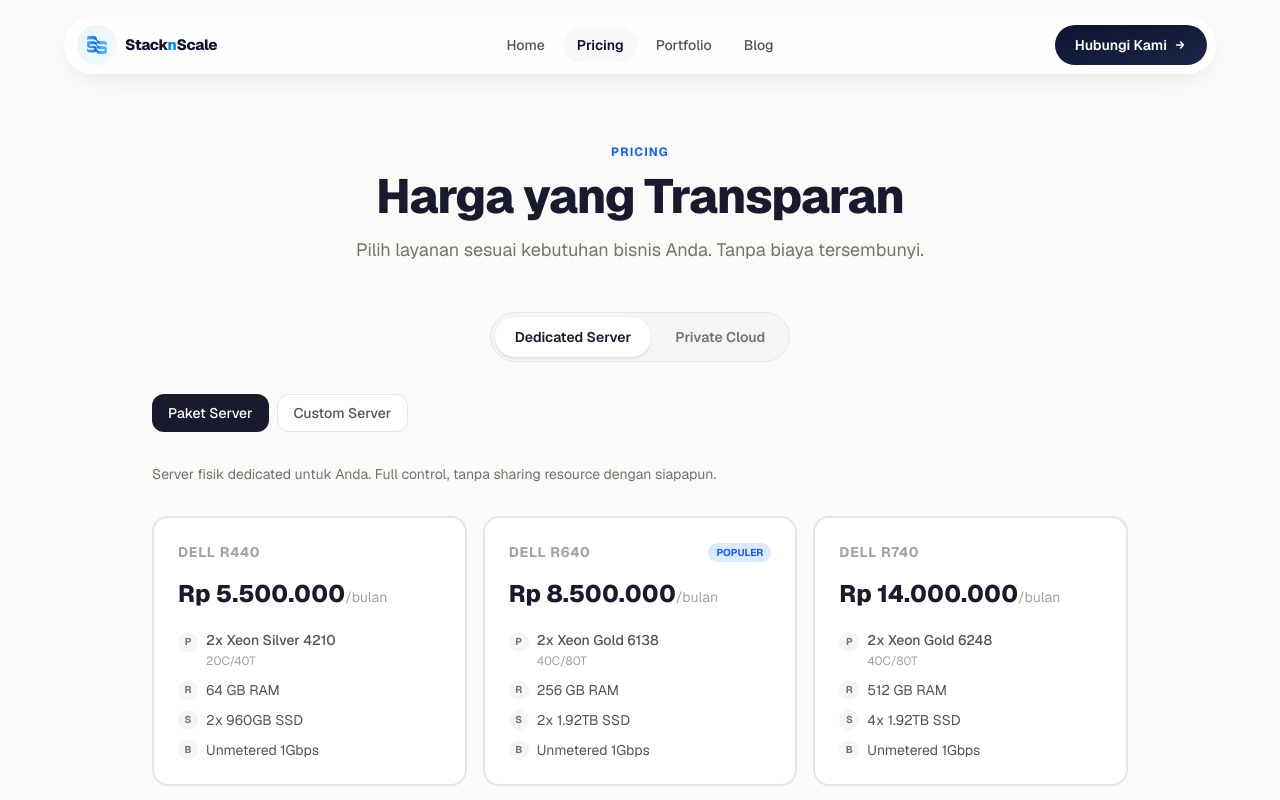
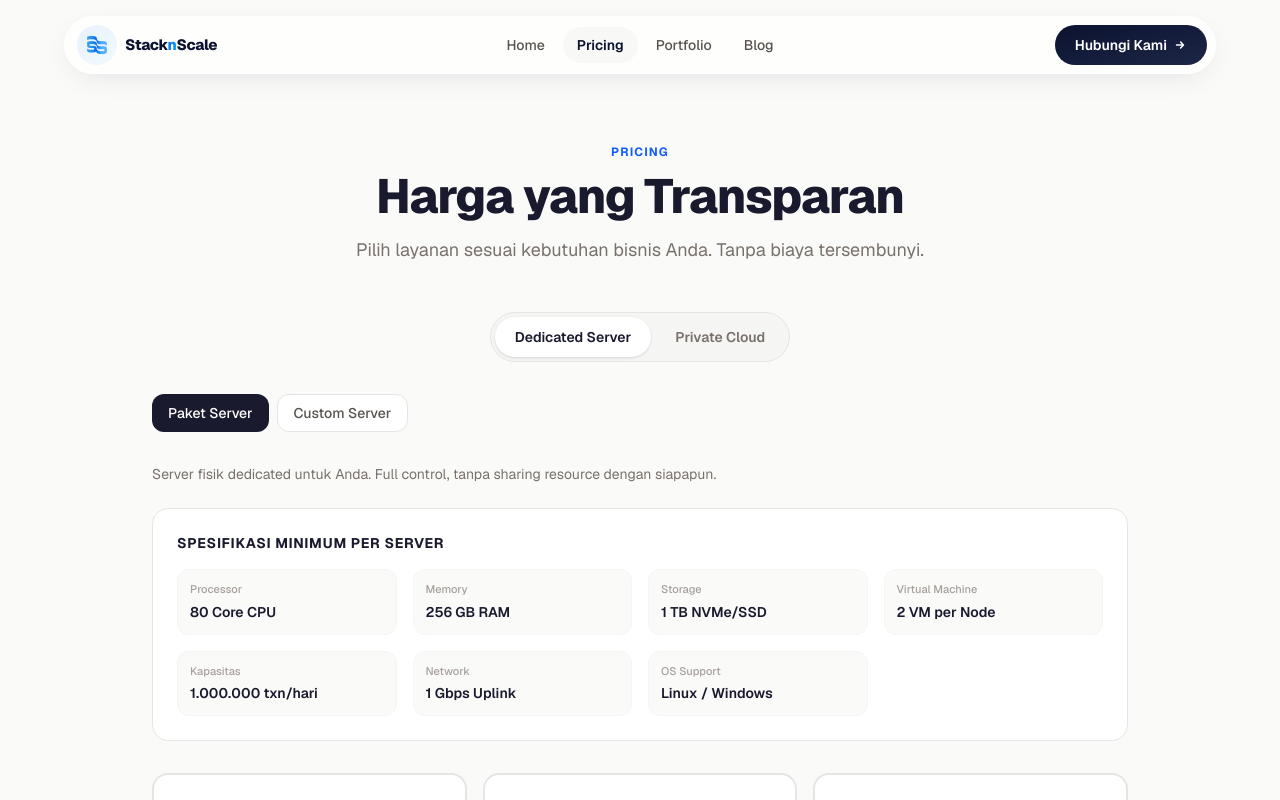
Before and after one commit to agilalaydrus/stacknscale, a Next.js app in the folder frontend/: page /pricing in a window 1280 px wide. Shown: the top 800 px of the page. Built offline with nearby package versions, Linux system fonts and the light colour scheme.

Commit message:
update: set minimum server spec (80C/256GB/1TB NVMe), remove R440, add spec tables

```diff
--- a/frontend/app/pricing/components/DSSection.tsx
+++ b/frontend/app/pricing/components/DSSection.tsx
@@ -3,17 +3,15 @@
 import { useState, useMemo } from "react";
 
 const DS_PACKAGES = [
-  { name: "Dell R440", cpu: "2x Xeon Silver 4210", cores: "20C/40T", ram: 64, storage: "2x 960GB SSD", bandwidth: "Unmetered 1Gbps", price: 5500000, badge: null },
-  { name: "Dell R640", cpu: "2x Xeon Gold 6138", cores: "40C/80T", ram: 256, storage: "2x 1.92TB SSD", bandwidth: "Unmetered 1Gbps", price: 8500000, badge: "POPULER" },
-  { name: "Dell R740", cpu: "2x Xeon Gold 6248", cores: "40C/80T", ram: 512, storage: "4x 1.92TB SSD", bandwidth: "Unmetered 1Gbps", price: 14000000, badge: null },
-  { name: "Dell R650", cpu: "2x Xeon Gold 6330", cores: "56C/112T", ram: 512, storage: "2x 3.84TB NVMe", bandwidth: "Unmetered 10Gbps", price: 18500000, badge: "GEN 15" },
-  { name: "Dell R750", cpu: "2x Xeon Gold 6348", cores: "56C/112T", ram: 1024, storage: "4x 3.84TB NVMe", bandwidth: "Unmetered 10Gbps", price: 28000000, badge: "FLAGSHIP" },
+  { name: "Dell R640", cpu: "2x Xeon Gold 6138", cores: "40C/80T", ram: 256, storage: "1 TB NVMe/SSD", vm: "2 VM", bandwidth: "Unmetered 1Gbps", capacity: "1.000.000 txn/hari", os: "Linux / Windows", price: 7500000, badge: null },
+  { name: "Dell R740", cpu: "2x Xeon Gold 6248", cores: "40C/80T", ram: 512, storage: "4x 1.92TB SSD", vm: "4 VM", bandwidth: "Unmetered 1Gbps", capacity: "2.500.000 txn/hari", os: "Linux / Windows", price: 14000000, badge: "POPULER" },
+  { name: "Dell R650", cpu: "2x Xeon Gold 6330", cores: "56C/112T", ram: 512, storage: "2x 3.84TB NVMe", vm: "6 VM", bandwidth: "Unmetered 1Gbps", capacity: "5.000.000 txn/hari", os: "Linux / Windows", price: 18500000, badge: "GEN 15" },
+  { name: "Dell R750", cpu: "2x Xeon Gold 6348", cores: "56C/112T", ram: 1024, storage: "4x 3.84TB NVMe", vm: "8 VM", bandwidth: "Unmetered 10Gbps", capacity: "10.000.000 txn/hari", os: "Linux / Windows", price: 28000000, badge: "FLAGSHIP" },
 ];
 
-type DsModel = "r440" | "r640" | "r740" | "r650" | "r750";
+type DsModel = "r640" | "r740" | "r650" | "r750";
 const DS_MODELS: { key: DsModel; name: string; cpu: string; cores: string; baseRam: number; maxRam: number; ramStep: number; basePrice: number; gen: string }[] = [
-  { key: "r440", name: "Dell R440", cpu: "2x Xeon Silver 4210", cores: "20C/40T", baseRam: 64, maxRam: 256, ramStep: 64, basePrice: 5500000, gen: "Gen 14" },
-  { key: "r640", name: "Dell R640", cpu: "2x Xeon Gold 6138", cores: "40C/80T", baseRam: 128, maxRam: 512, ramStep: 128, basePrice: 8500000, gen: "Gen 14" },
+  { key: "r640", name: "Dell R640", cpu: "2x Xeon Gold 6138", cores: "40C/80T", baseRam: 256, maxRam: 512, ramStep: 128, basePrice: 7500000, gen: "Gen 14" },
   { key: "r740", name: "Dell R740", cpu: "2x Xeon Gold 6248", cores: "40C/80T", baseRam: 256, maxRam: 1024, ramStep: 128, basePrice: 14000000, gen: "Gen 14" },
   { key: "r650", name: "Dell R650", cpu: "2x Xeon Gold 6330", cores: "56C/112T", baseRam: 256, maxRam: 1024, ramStep: 128, basePrice: 18500000, gen: "Gen 15" },
   { key: "r750", name: "Dell R750", cpu: "2x Xeon Gold 6348", cores: "56C/112T", baseRam: 512, maxRam: 2048, ramStep: 256, basePrice: 28000000, gen: "Gen 15" },
@@ -46,7 +44,26 @@ function DSPackages() {
   const [selected, setSelected] = useState<number | null>(null);
   return (
     <div>
-      <p className="text-stone-500 mb-8 text-sm">Server fisik dedicated untuk Anda. Full control, tanpa sharing resource dengan siapapun.</p>
+      <p className="text-stone-500 mb-6 text-sm">Server fisik dedicated untuk Anda. Full control, tanpa sharing resource dengan siapapun.</p>
+      <div className="mb-8 p-6 rounded-2xl bg-white border border-stone-200">
+        <h4 className="text-sm font-bold text-[#1A1A2E] mb-4 uppercase tracking-wider">Spesifikasi Minimum per Server</h4>
+        <div className="grid grid-cols-2 sm:grid-cols-3 md:grid-cols-4 gap-4 text-sm">
+          {[
+            { label: "Processor", value: "80 Core CPU" },
+            { label: "Memory", value: "256 GB RAM" },
+            { label: "Storage", value: "1 TB NVMe/SSD" },
+            { label: "Virtual Machine", value: "2 VM per Node" },
+            { label: "Kapasitas", value: "1.000.000 txn/hari" },
+            { label: "Network", value: "1 Gbps Uplink" },
+            { label: "OS Support", value: "Linux / Windows" },
+          ].map((spec, i) => (
+            <div key={i} className="p-3 rounded-xl bg-stone-50 border border-stone-100">
+              <p className="text-[11px] text-stone-400 font-medium mb-1">{spec.label}</p>
+              <p className="text-[#1A1A2E] font-semibold">{spec.value}</p>
+            </div>
+          ))}
+        </div>
+      </div>
       <div className="grid grid-cols-1 sm:grid-cols-2 lg:grid-cols-3 gap-4 mb-8">
         {DS_PACKAGES.map((pkg, i) => (
           <button key={i} onClick={() => setSelected(i)} className={`text-left p-6 rounded-2xl border-2 transition-all duration-200 ${selected === i ? "border-blue-500 bg-blue-50/50 shadow-lg shadow-blue-100/50" : "border-stone-200 bg-white hover:border-stone-300 hover:shadow-md"}`}>
@@ -59,7 +76,10 @@ function DSPackages() {
               <div className="flex items-start gap-2"><span className="w-5 h-5 rounded-full bg-stone-100 flex items-center justify-center text-[10px] font-bold text-stone-500 mt-0.5 flex-shrink-0">P</span><div><span className="font-medium">{pkg.cpu}</span><br /><span className="text-xs text-stone-400">{pkg.cores}</span></div></div>
               <div className="flex items-center gap-2"><span className="w-5 h-5 rounded-full bg-stone-100 flex items-center justify-center text-[10px] font-bold text-stone-500">R</span>{pkg.ram} GB RAM</div>
               <div className="flex items-center gap-2"><span className="w-5 h-5 rounded-full bg-stone-100 flex items-center justify-center text-[10px] font-bold text-stone-500">S</span>{pkg.storage}</div>
-              <div className="flex items-center gap-2"><span className="w-5 h-5 rounded-full bg-stone-100 flex items-center justify-center text-[10px] font-bold text-stone-500">B</span>{pkg.bandwidth}</div>
+              <div className="flex items-center gap-2"><span className="w-5 h-5 rounded-full bg-stone-100 flex items-center justify-center text-[10px] font-bold text-stone-500">V</span>{pkg.vm} per Node</div>
+              <div className="flex items-center gap-2"><span className="w-5 h-5 rounded-full bg-stone-100 flex items-center justify-center text-[10px] font-bold text-stone-500">K</span>{pkg.capacity}</div>
+              <div className="flex items-center gap-2"><span className="w-5 h-5 rounded-full bg-stone-100 flex items-center justify-center text-[10px] font-bold text-stone-500">N</span>{pkg.bandwidth}</div>
+              <div className="flex items-center gap-2"><span className="w-5 h-5 rounded-full bg-stone-100 flex items-center justify-center text-[10px] font-bold text-stone-500">O</span>{pkg.os}</div>
             </div>
           </button>
         ))}
@@ -70,7 +90,7 @@ function DSPackages() {
 
 function DSCustom() {
   const [model, setModel] = useState<DsModel>("r640");
-  const [ram, setRam] = useState(128);
+  const [ram, setRam] = useState(256);
   const [storageType, setStorageType] = useState<DsStorageType>("ssd");
   const [storageTB, setStorageTB] = useState(2);
   const [bandwidth, setBandwidth] = useState<DsBandwidth>("1g");
--- a/frontend/app/pricing/components/PCSection.tsx
+++ b/frontend/app/pricing/components/PCSection.tsx
@@ -37,7 +37,29 @@ export default function PCSection() {
 
   return (
     <div>
-      <p className="text-stone-500 mb-8 text-sm">Isi kebutuhan infrastruktur Anda untuk mendapat estimasi harga. Harga final ditentukan setelah konsultasi.</p>
+      <p className="text-stone-500 mb-6 text-sm">Isi kebutuhan infrastruktur Anda untuk mendapat estimasi harga. Harga final ditentukan setelah konsultasi.</p>
+
+      {/* Minimum Spec per Node */}
+      <div className="mb-8 p-6 rounded-2xl bg-white border border-stone-200">
+        <h3 className="text-sm font-bold text-[#1A1A2E] mb-4 uppercase tracking-wider">Spesifikasi Minimum per Node</h3>
+        <div className="grid grid-cols-2 sm:grid-cols-3 md:grid-cols-4 gap-4 text-sm">
+          {[
+            { label: "Processor", value: "80 Core CPU" },
+            { label: "Memory", value: "256 GB RAM" },
+            { label: "Storage", value: "1 TB NVMe/SSD" },
+            { label: "Virtual Machine", value: "2 VM per Node" },
+            { label: "Kapasitas", value: "1.000.000 txn/hari" },
+            { label: "Network", value: "1 Gbps Uplink" },
+            { label: "OS Support", value: "Linux / Windows" },
+          ].map((spec, i) => (
+            <div key={i} className="p-3 rounded-xl bg-stone-50 border border-stone-100">
+              <p className="text-[11px] text-stone-400 font-medium mb-1">{spec.label}</p>
+              <p className="text-[#1A1A2E] font-semibold">{spec.value}</p>
+            </div>
+          ))}
+        </div>
+      </div>
+
       <div className="grid grid-cols-1 md:grid-cols-2 gap-8">
         <div className="space-y-6">
           <div>
```
